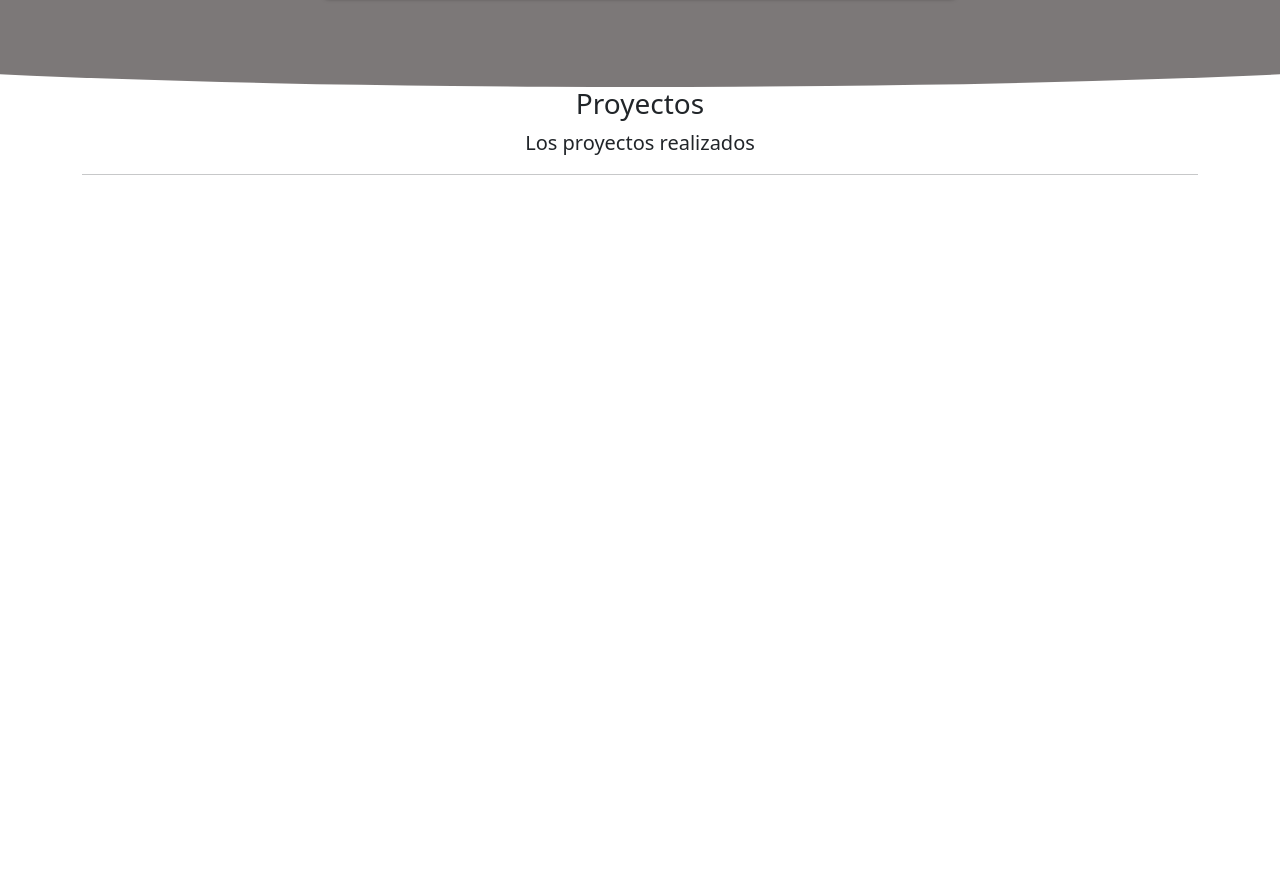
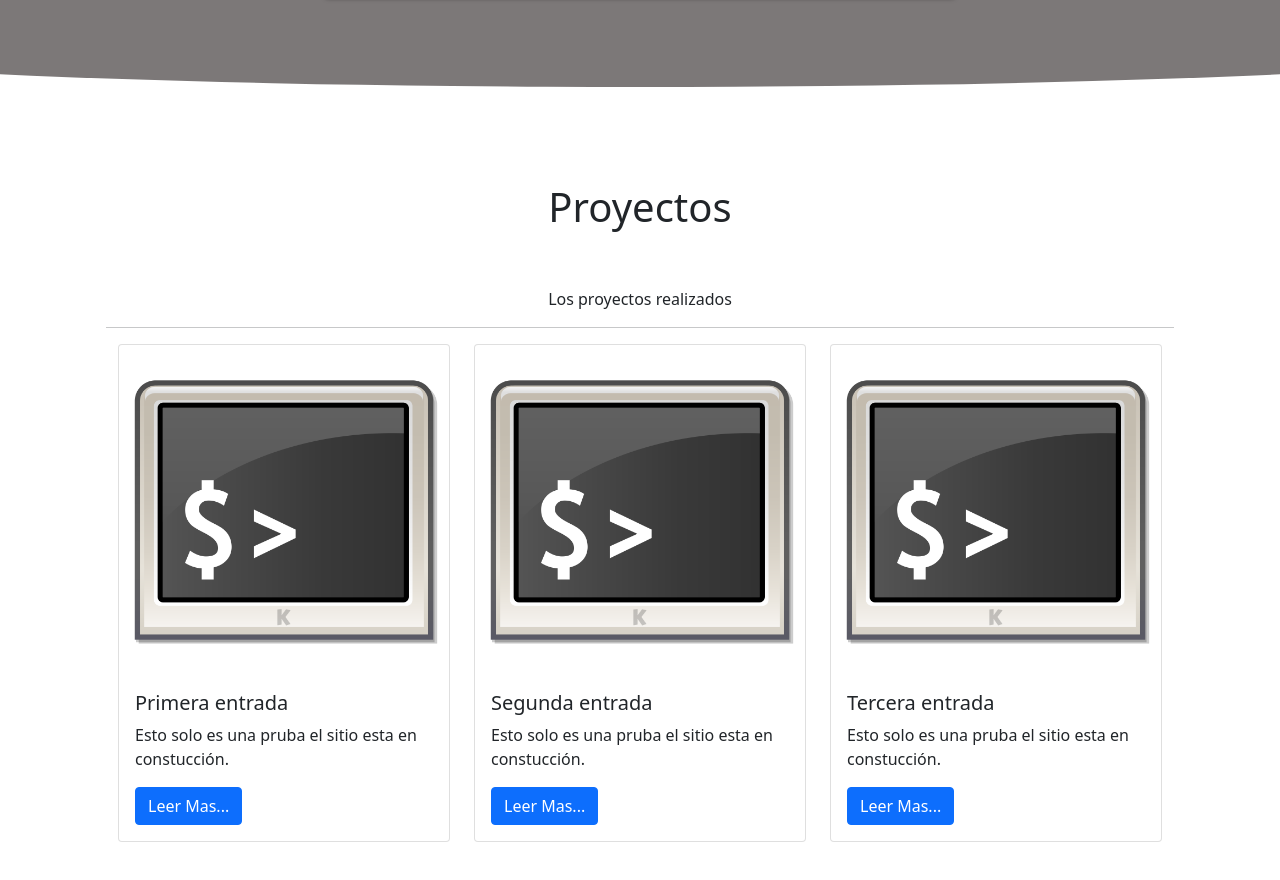
Before and after one commit to shini66/shini66.github.io, a plain HTML site: page index.html in a window 1280 px wide. Shown: the part 636-1516 px from the top of the page. Before the commit the page ends 827 px from the top, so only its background shows below. Drawn offline with Linux system fonts and the light colour scheme.

Commit message:
Agregado de lugar de entradas

```diff
--- a/css/main.css
+++ b/css/main.css
@@ -89,3 +89,12 @@
     border-bottom-right-radius: 50%;
     background-color: rgba(102, 98, 98, 0.856);
 }
+.card-border{
+    border: solid 10px white;
+    border-radius: 20px;
+    overflow: hidden;
+    transition: all ease-out 0.2s;
+}
+.card-border:hover{
+    transform: scale(1.05);
+}
--- a/index.html
+++ b/index.html
@@ -92,27 +92,59 @@
         <div class="content"></div>
     </div>
     <!-- MAIN -->
-    <div class="container text-center">
-        <h3>Proyectos</h3>
-        <p class="lead">Los proyectos realizados</p>
-        <hr>
-        <div class="row">
-            <!-- articulos -->
-            <div class="col-4">
+    <div id="main">
+        <div class="container-md p-5">
+                <!-- articulos -->
+                <div class="row">
+                    <h3 class="text-center pb-5 pt-5 h1">Proyectos</h3>
+                    <p class="text-center">Los proyectos realizados</p>
+                    <hr>
+                </div>
+                <div class="row align-items-start">
+                    <div class="col">
+                        <div class="card">
+                            <img src="./img/Terminal.png" class="card-img-top" alt="...">
+                            <div class="card-body">
+                              <h5 class="card-title">Primera entrada</h5>
+                              <p class="card-text">Esto solo es una pruba el sitio esta en constucción.</p>
+                              <a href="#" class="btn btn-primary">Leer Mas...</a>
+                            </div>
+                        </div>
+                    </div>
+                    <div class="col align-items-center">
+                        <div class="card">
+                            <img src="./img/Terminal.png" class="card-img-top" alt="...">
+                            <div class="card-body">
+                              <h5 class="card-title">Segunda entrada</h5>
+                              <p class="card-text">Esto solo es una pruba el sitio esta en constucción.</p>
+                              <a href="#" class="btn btn-primary">Leer Mas...</a>
+                            </div>
+                        </div>
+                    </div>
+                    <div class="col align-items-end">
+                        <div class="card">
+                            <img src="./img/Terminal.png" class="card-img-top" alt="...">
+                            <div class="card-body">
+                              <h5 class="card-title">Tercera entrada</h5>
+                              <p class="card-text">Esto solo es una pruba el sitio esta en constucción.</p>
+                              <a href="#" class="btn btn-primary">Leer Mas...</a>
+                            </div>
+                        </div>
+                    </div>
+                </div>
+            </div>
+    </div>
+    <!-- FOOTER -->
+    <div id="footer" class="p-5">
+        <div class="container w-50 pt-5">
+            <div class="row">
+                <div class="col bg-black">
 
-            </div>
-            <div class="col-6">
-
+                </div>
             </div>
         </div>
     </div>
-    <!-- AMIGOS -->
-
-    <!-- PLAY NINTENDO -->
-
-    <!-- FOOTER -->
     <script src="./js/popper.min.js"></script>
     <script src="/js/bootstrap.min.js"></script>
-
 </body>
 </html>
```
Also changed, not shown: img/Terminal.png (added).
